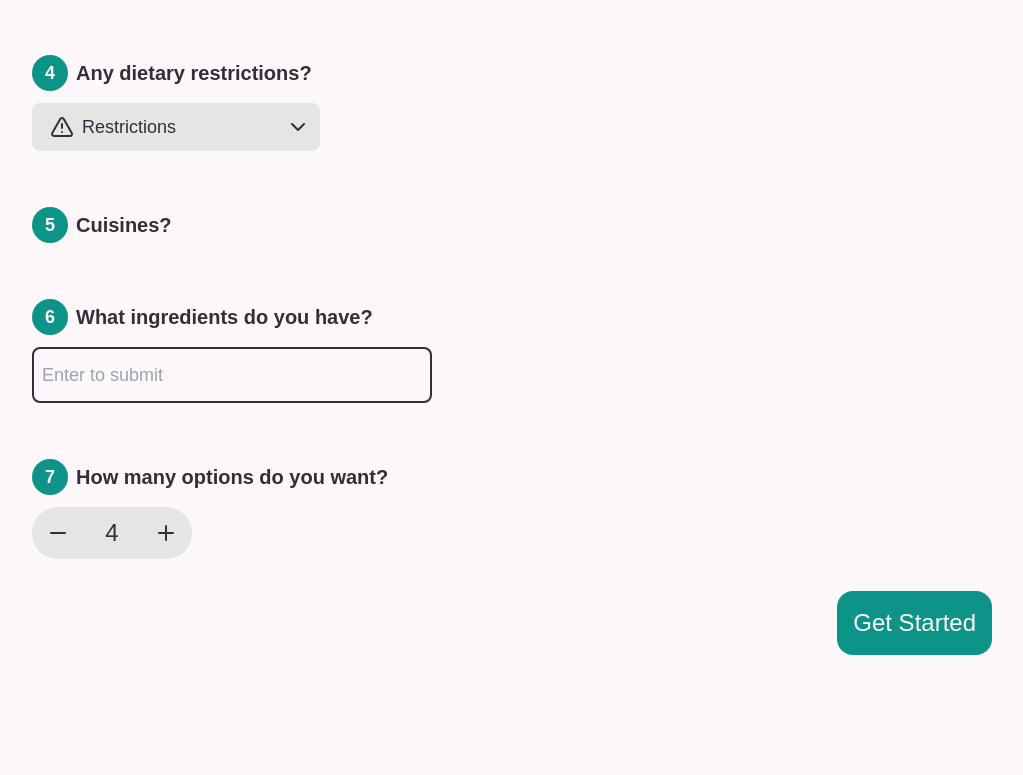
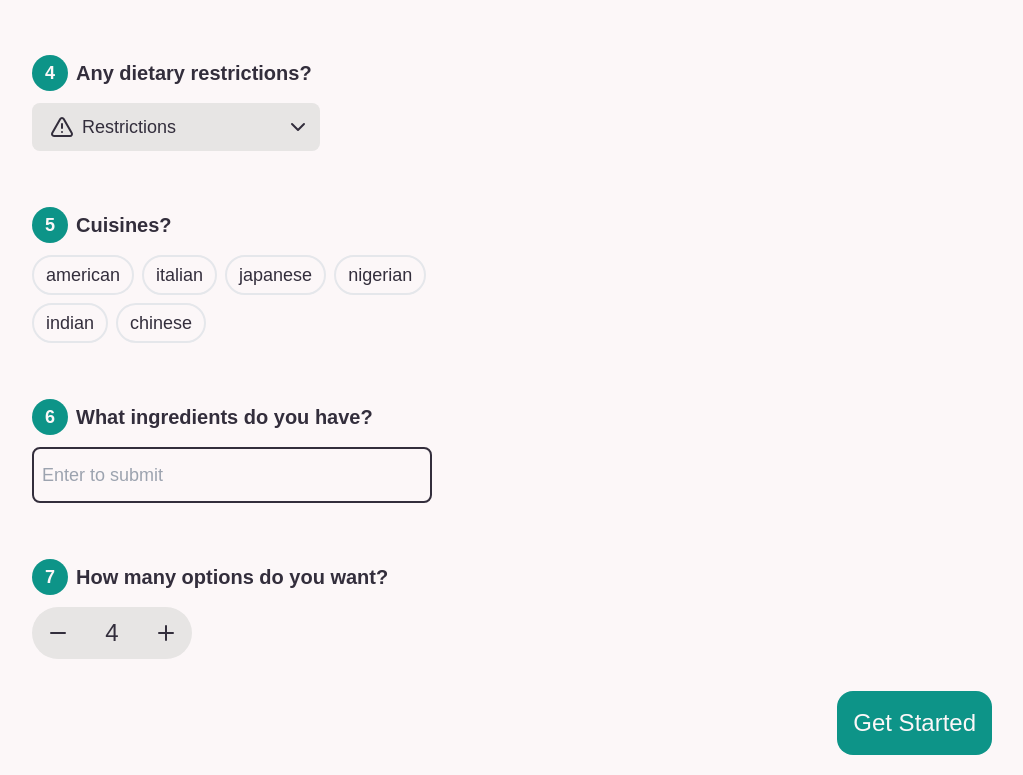
Before and after one commit to mibriggs/food-wars, a SvelteKit app: page / in a window 1280 px wide. Shown: the part 649-1424 px from the top of the page, without its empty margins (128-1151 px from the left). Before the commit the page ends 1324 px from the top, so only its background shows below. Built offline with nearby package versions, Linux system fonts and the light colour scheme; a web font is replaced by a local one.

Commit message:
chips skeleton

```diff
--- /dev/null
+++ b/src/lib/components/chips.svelte
@@ -0,0 +1,9 @@
+<script lang="ts">
+    const cuisines = ["american", "italian", "japanese", "nigerian", "indian", "chinese"]
+</script>
+
+<div class="flex flex-wrap w-5/12 gap-2">
+    {#each cuisines as cuisine}
+        <button class=" border-2 px-3 rounded-full p-1">{cuisine}</button>
+    {/each}
+</div>
--- a/src/routes/+page.svelte
+++ b/src/routes/+page.svelte
@@ -12,6 +12,7 @@
 	import { onMount } from 'svelte';
 	import type { Option, RadioOption } from '$types';
 	import InputTags from '$components/input-tags.svelte';
+	import Chips from '$components/chips.svelte';
 
 	const TIMEOUT_LENGTH: number = 60;
 	const typewriterMessage: string = 'Welcome to FoodWars!';
@@ -127,6 +128,7 @@
 
 		<div class="text-md flex flex-col gap-3 md:text-lg">
 			<StyledNumber index="5">Cuisines?</StyledNumber>
+			<Chips />
 			<!-- <div class="flex flex-col w-2/5">
 				<input type="text" />
 				<hr />
```
